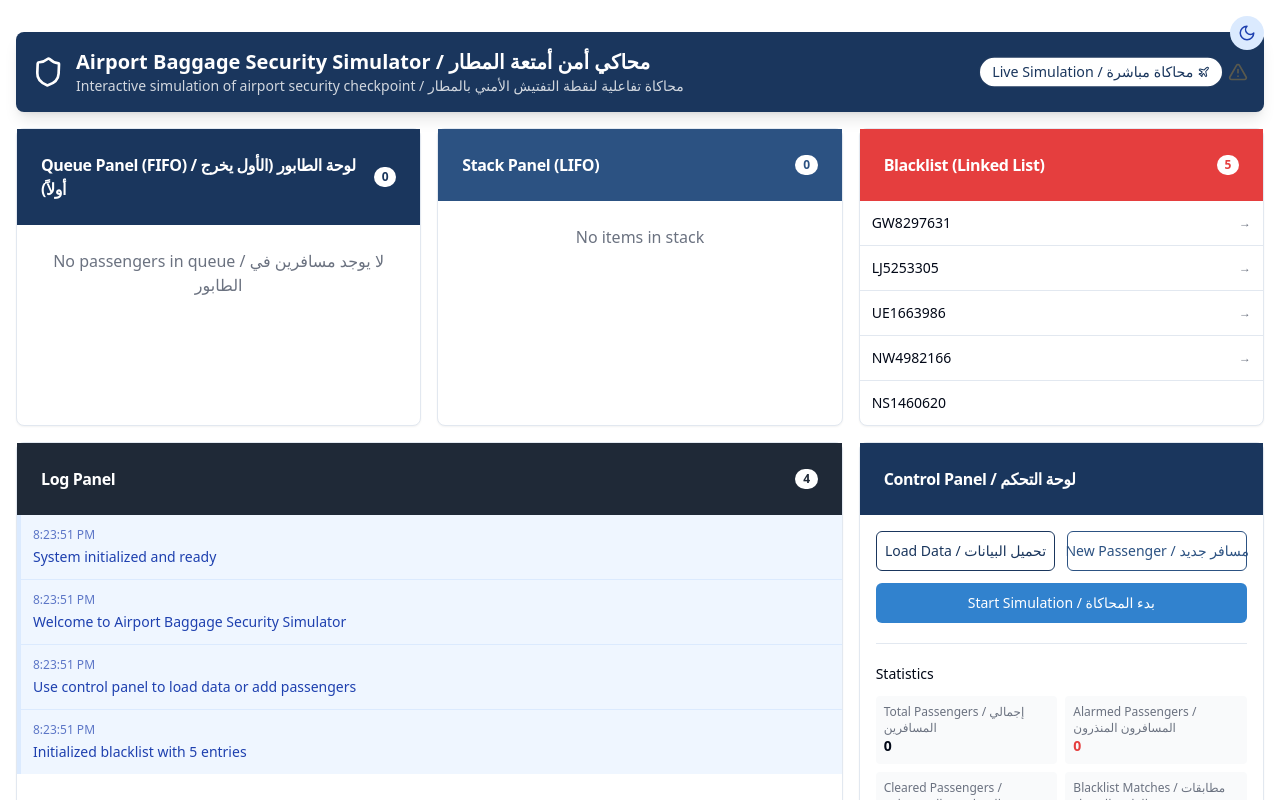
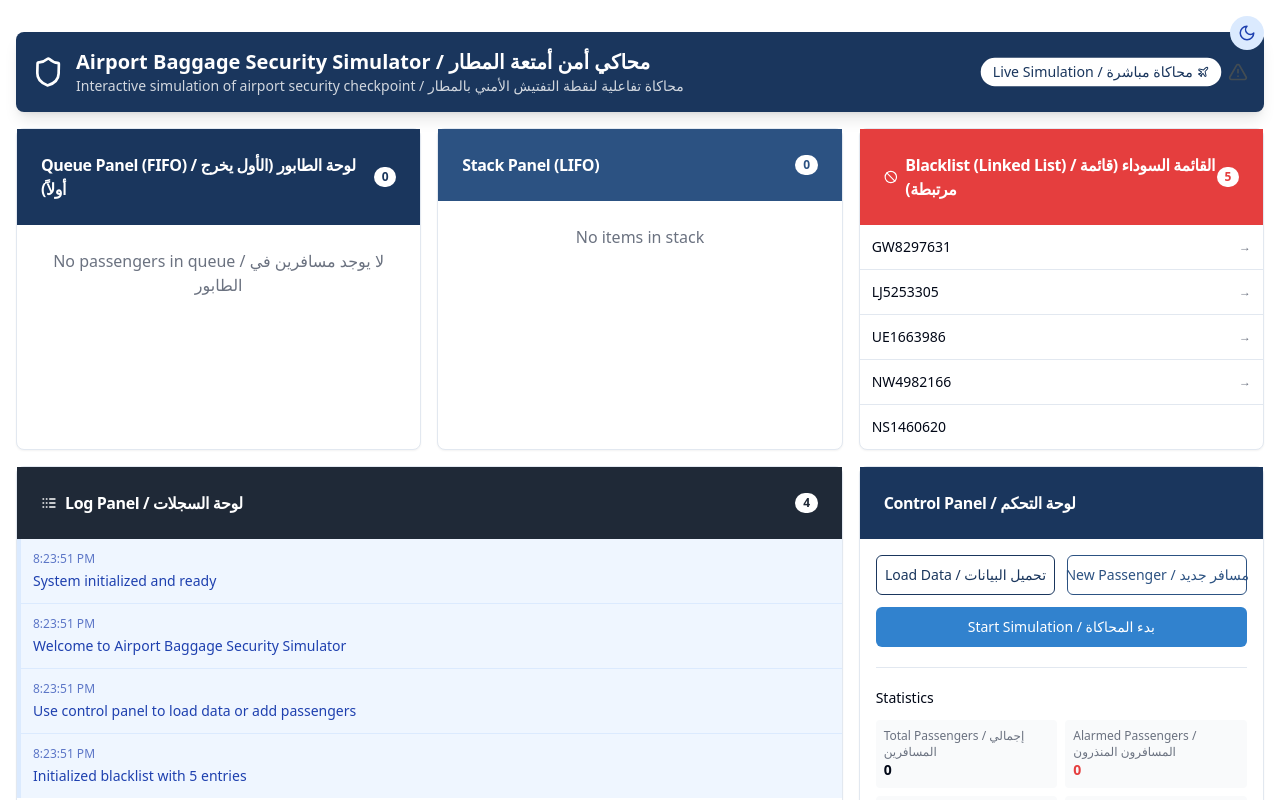
Before and after one commit to abdulhadi545/airport-security-simulator, a React (Vite) app: page / in a window 1280 px wide. Shown: the top 800 px of the page. Built offline with nearby package versions, Linux system fonts and the light colour scheme; the HTML template or start-up script is replaced by a standard one.

Commit message:
Fix: Implement blacklist and log panel
Implement the blacklist functionality and the log panel.

```diff
--- a/src/components/LinkedListPanel.tsx
+++ b/src/components/LinkedListPanel.tsx
@@ -2,6 +2,8 @@
 import React from 'react';
 import { Card, CardContent, CardHeader, CardTitle } from "@/components/ui/card";
 import { ScrollArea } from "@/components/ui/scroll-area";
+import { getTranslation } from '../utils/translations';
+import { Ban } from 'lucide-react';
 
 interface LinkedListPanelProps {
   blacklist: string[];
@@ -13,7 +15,10 @@ const LinkedListPanel: React.FC<LinkedListPanelProps> = ({ blacklist, currentChe
     <Card className="h-full">
       <CardHeader className="bg-security-alert text-white">
         <CardTitle className="flex items-center text-base font-semibold">
-          <span>Blacklist (Linked List)</span>
+          <span className="flex items-center">
+            <Ban className="h-4 w-4 mr-2" />
+            {getTranslation('panel.blacklist')}
+          </span>
           <span className="ml-auto bg-white text-security-alert px-2 py-0.5 rounded-full text-xs">
             {blacklist.length}
           </span>
@@ -35,7 +40,7 @@ const LinkedListPanel: React.FC<LinkedListPanelProps> = ({ blacklist, currentChe
                       <span className="text-sm font-medium">{passport}</span>
                       {currentChecking === passport && (
                         <span className="ml-2 text-xs bg-red-100 text-red-800 px-2 py-0.5 rounded">
-                          Checking
+                          {getTranslation('status.checking')}
                         </span>
                       )}
                     </div>
@@ -47,7 +52,7 @@ const LinkedListPanel: React.FC<LinkedListPanelProps> = ({ blacklist, currentChe
               ))
             ) : (
               <div className="p-6 text-center text-gray-500">
-                No blacklisted passports
+                {getTranslation('status.noBlacklist')}
               </div>
             )}
           </div>
--- a/src/components/LogPanel.tsx
+++ b/src/components/LogPanel.tsx
@@ -1,8 +1,9 @@
 
 import React, { useRef, useEffect } from 'react';
 import { Card, CardContent, CardHeader, CardTitle } from "@/components/ui/card";
-import { ScrollArea } from "@/components/ui/scroll-area";
 import { SimulationLog } from '@/utils/simulationUtils';
+import { getTranslation } from '../utils/translations';
+import { Logs } from 'lucide-react';
 
 interface LogPanelProps {
   logs: SimulationLog[];
@@ -36,7 +37,10 @@ const LogPanel: React.FC<LogPanelProps> = ({ logs }) => {
     <Card className="h-full">
       <CardHeader className="bg-gray-800 text-white">
         <CardTitle className="flex items-center text-base font-semibold">
-          <span>Log Panel</span>
+          <span className="flex items-center">
+            <Logs className="h-4 w-4 mr-2" />
+            {getTranslation('panel.logs')}
+          </span>
           <span className="ml-auto bg-white text-gray-800 px-2 py-0.5 rounded-full text-xs">
             {logs.length}
           </span>
@@ -64,7 +68,7 @@ const LogPanel: React.FC<LogPanelProps> = ({ logs }) => {
               ))
             ) : (
               <div className="p-6 text-center text-gray-500">
-                No logs yet
+                {getTranslation('status.noLogs')}
               </div>
             )}
           </div>
--- a/src/utils/translations.ts
+++ b/src/utils/translations.ts
@@ -80,6 +80,14 @@ export const translations: Record<string, Translation> = {
     en: 'Top',
     ar: 'أعلى'
   },
+  'status.noBlacklist': {
+    en: 'No blacklisted passports',
+    ar: 'لا توجد جوازات سفر في القائمة السوداء'
+  },
+  'status.noLogs': {
+    en: 'No logs yet',
+    ar: 'لا توجد سجلات بعد'
+  },
 
   // Stats translations
   'stats.totalPassengers': {
```
